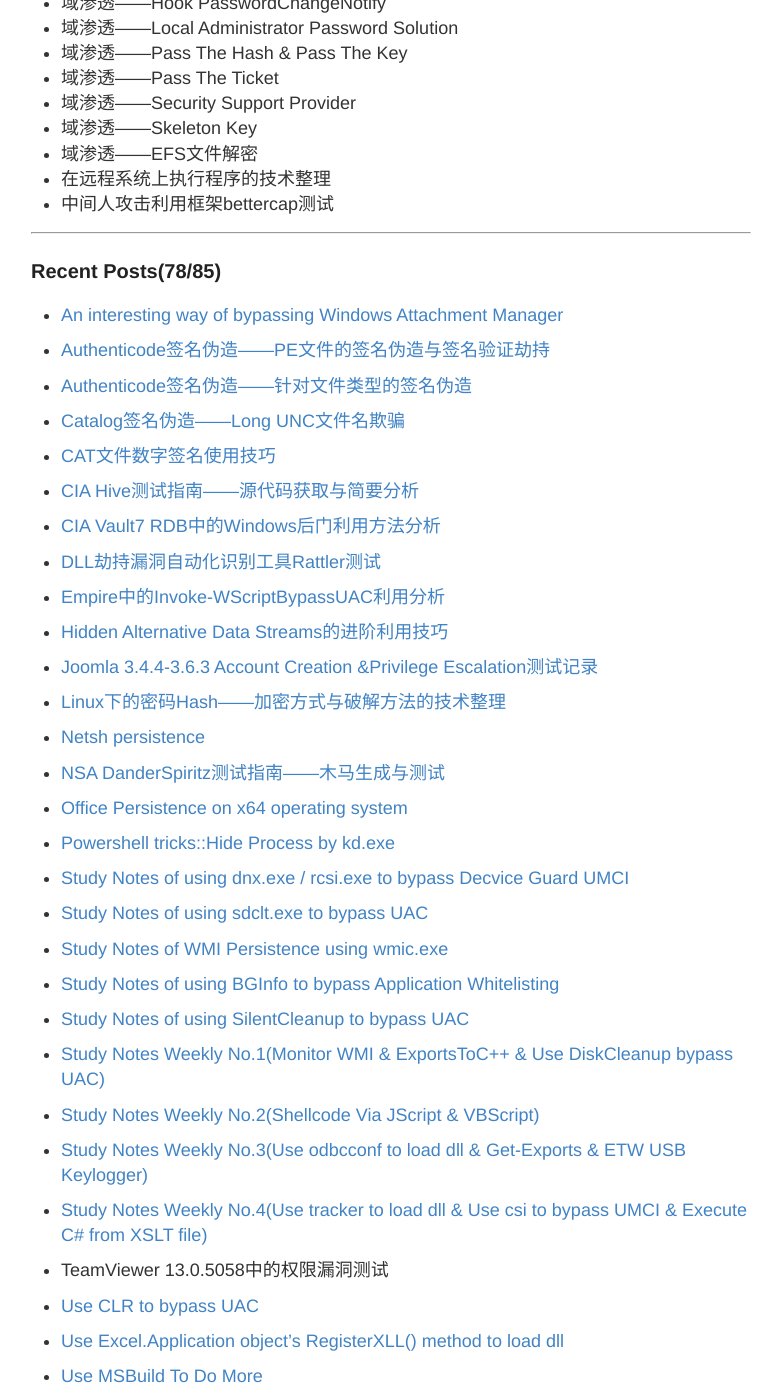
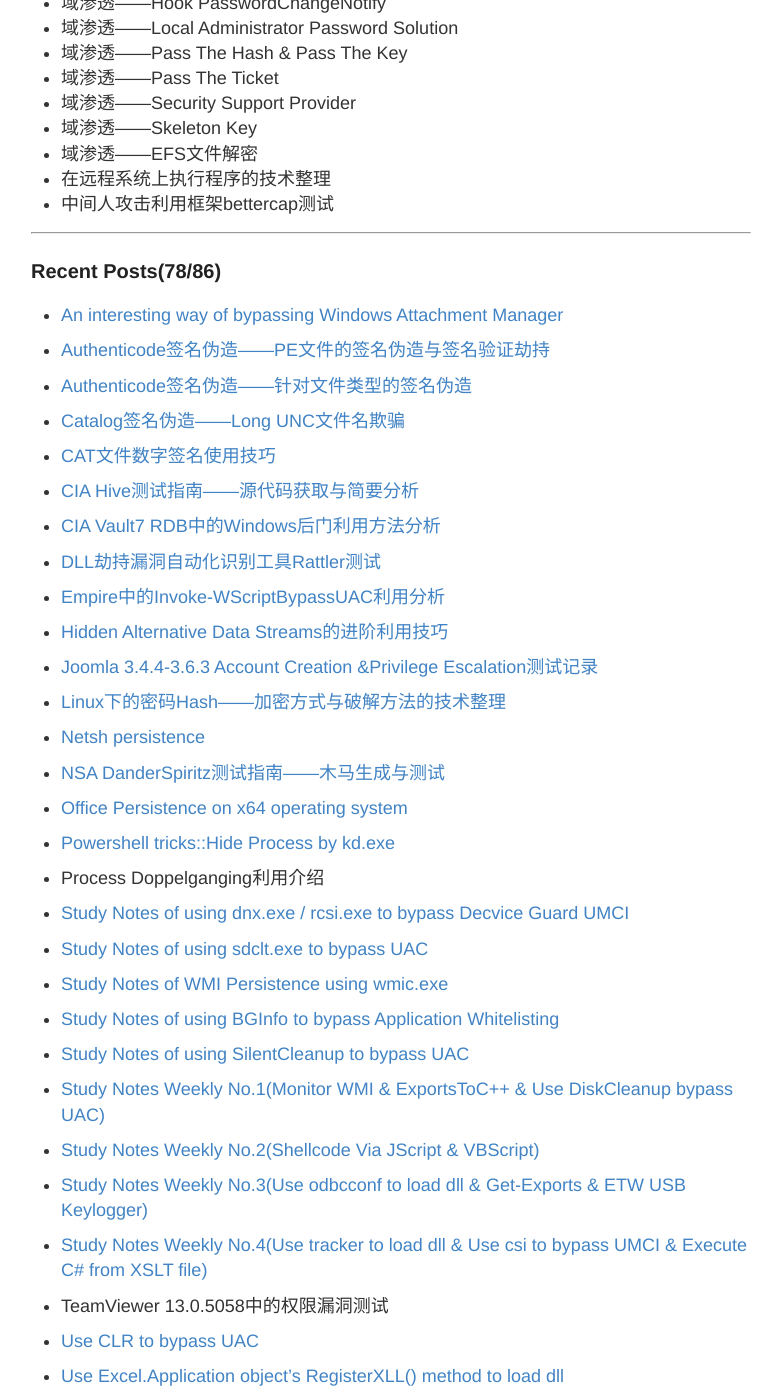
Before and after one commit to 3gstudent/backup-3gstudent.github.io, a Jekyll site: the page built from about.md, in a window 1280 px wide and 1400 px high, scrolled down 1726 px. Shown: the whole window, without its empty margins (249-1027 px from the left). Built offline with Jekyll 4.4.1, drawn with Linux system fonts in a browser that asks for light colours.

Commit message:
Update about.md

```diff
--- a/about.md
+++ b/about.md
@@ -68,7 +68,7 @@ Github:   [3gstudent](https://github.com/3gstudent)
 
 ---
 
-### Recent Posts(78/85)
+### Recent Posts(78/86)
 
 -
  [An interesting way of bypassing Windows Attachment Manager](https://3gstudent.github.io/3gstudent.github.io/An-interesting-way-of-bypassing-Windows-Attachment-Manager/)
@@ -117,6 +117,9 @@ Github:   [3gstudent](https://github.com/3gstudent)
 
 -
  [Powershell tricks::Hide Process by kd.exe](https://3gstudent.github.io/3gstudent.github.io/Powershell-tricks-Hide-Process-by-kd.exe/)
+
+-
+ Process Doppelganging利用介绍
 
 -
  [Study Notes of using dnx.exe / rcsi.exe to bypass Decvice Guard UMCI](https://3gstudent.github.io/3gstudent.github.io/Study-Notes-of-using-dnx.exe-&-rcsi.exe-to-bypass-Decvice-Guard-UMCI/)
```
